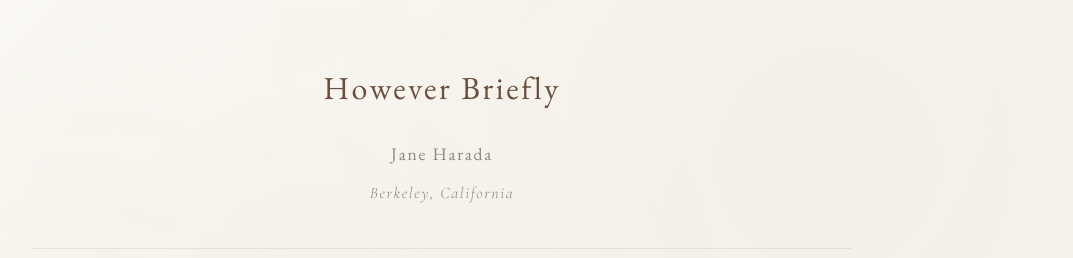
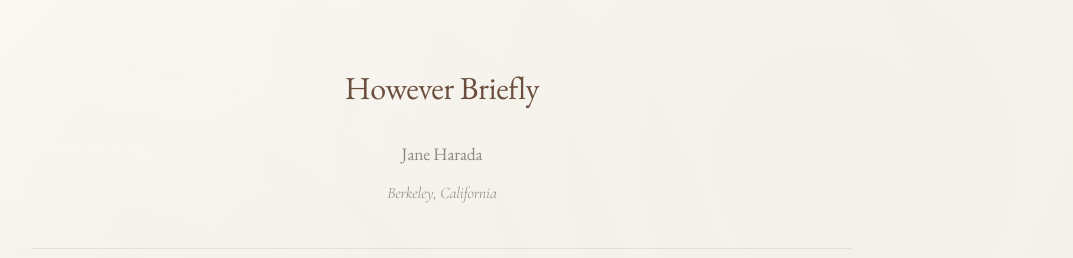
Before and after one commit to p10q/however-briefly, a plain HTML site: page index.html in a window 1280 px wide. Shown: the top 258 px of the page, without its empty margins (198-1271 px from the left). Drawn offline with nearby package versions, Linux system fonts and the light colour scheme; a web font is replaced by a local one.

Commit message:
style: adjust letter-spacing for improved typography
- Reduce letter-spacing from 0.08em to -0.01em for main title
- Reduce letter-spacing from 0.1em to -0.01em for subtitle and byline
- Improves text readability and visual balance

```diff
--- a/styles.css
+++ b/styles.css
@@ -66,7 +66,7 @@ body::before {
     font-family: 'EB Garamond', 'Crimson Text', serif;
     font-weight: 400;
     font-size: 2rem;
-    letter-spacing: 0.08em;
+    letter-spacing: -0.01em;
     color: var(--earth-brown);
     margin-bottom: 20px;
     text-transform: none;
@@ -77,7 +77,7 @@ body::before {
     font-family: 'EB Garamond', serif;
     font-weight: 400;
     font-size: 1.1rem;
-    letter-spacing: 0.1em;
+    letter-spacing: -0.01em;
     color: var(--stone-gray);
     margin-bottom: 10px;
 }
@@ -88,7 +88,7 @@ body::before {
     font-style: italic;
     font-size: 1rem;
     color: var(--stone-gray);
-    letter-spacing: 0.1em;
+    letter-spacing: -0.01em;
 }
 
 .download-link {
```
